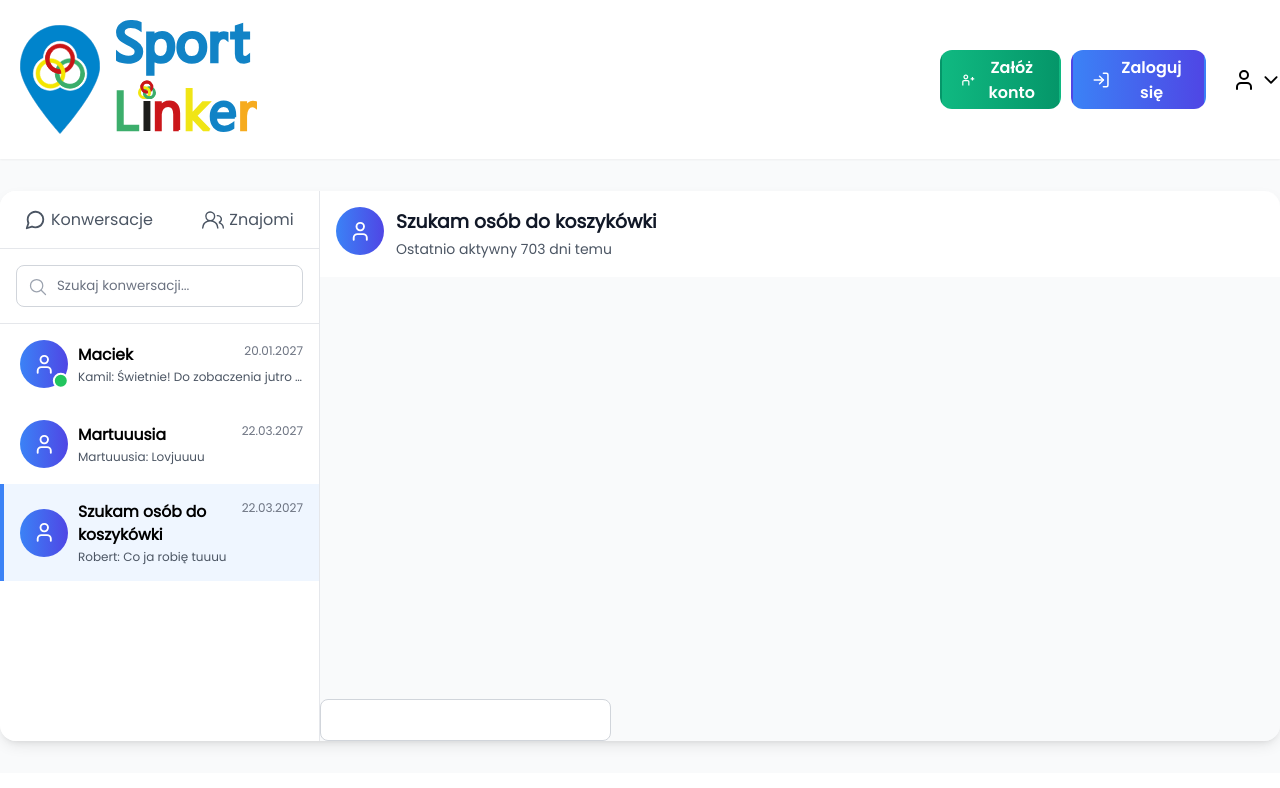
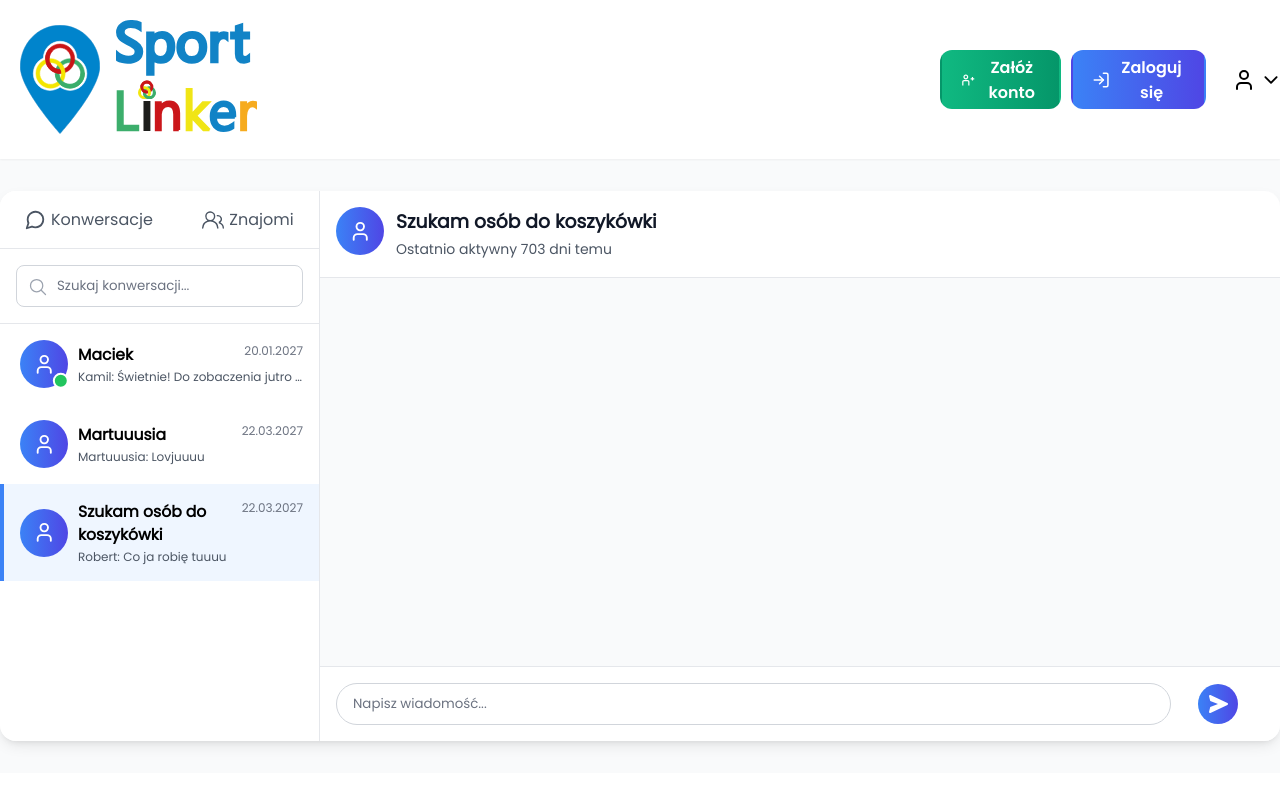
Before and after one commit to Michuxx/SportLinker, a React (Vite) app in the folder SportLinkerFrontend/: page /messages in a window 1280 px wide. Both pictures are taken after a click on the button 159 px from the left and 532 px from the top of the page. Shown: the top 788 px of the page. Built offline with nearby package versions, Linux system fonts and the light colour scheme.

Commit message:
Added button and input for sending messages

```diff
--- a/SportLinkerFrontend/src/components/component-items/button/button.css
+++ b/SportLinkerFrontend/src/components/component-items/button/button.css
@@ -495,3 +495,21 @@ button {
 .filterClearButton:hover {
   color: rgb(37 99 235);
 }
+
+.sendMessageButton {
+  border-radius: 9999px;
+  padding: 0.5rem;
+  background: linear-gradient(to right, #3b82f6, #4f46e5);
+  color: #fff;
+  transition: transform 0.2s ease, box-shadow 0.2s ease, filter 0.2s ease;
+}
+
+.sendMessageButton:hover {
+  box-shadow: 0 4px 15px rgba(79, 70, 229, 0.4);
+  filter: brightness(1.1);
+}
+
+.sendMessageButton:active {
+  transform: translateY(0) scale(0.95);
+  box-shadow: 0 2px 5px rgba(79, 70, 229, 0.4);
+}
--- a/SportLinkerFrontend/src/components/component-items/button/button.jsx
+++ b/SportLinkerFrontend/src/components/component-items/button/button.jsx
@@ -39,6 +39,7 @@ const Button = ({ children, style, width, height, onClick, Icon }) => {
     rejectButton: "rejectButton",
     filterAdvancedButton: "filterAdvancedButton",
     filterClearButton: "filterClearButton",
+    sendMessageButton: "sendMessageButton",
   };
 
   const buttonStyle = buttonType[style];
--- a/SportLinkerFrontend/src/components/component-items/input/input.css
+++ b/SportLinkerFrontend/src/components/component-items/input/input.css
@@ -32,3 +32,7 @@
 .input-error-wrapper {
   width: 100%;
 }
+
+.chat-input {
+  border-radius: 2rem;
+}
--- a/SportLinkerFrontend/src/components/messagesSection/conversation/ConversationChatBar.jsx
+++ b/SportLinkerFrontend/src/components/messagesSection/conversation/ConversationChatBar.jsx
@@ -1,10 +1,21 @@
+import Button from "../../component-items/button/button";
 import Input from "../../component-items/input/Input";
 import "./conversation.css";
+import { BiSolidSend } from "react-icons/bi";
 
 const ConversationChatBar = () => {
   return (
     <div className="conversation-chat-bar-wrapper">
-      <Input></Input>
+      <div className="input-chat-wrapper">
+        <Input
+          width={100}
+          className="chat-input"
+          placeholder="Napisz wiadomość..."
+        />
+      </div>
+      <div className="send-message-btn-wrapper">
+        <Button Icon={<BiSolidSend size={24} />} style="sendMessageButton" />
+      </div>
     </div>
   );
 };
--- a/SportLinkerFrontend/src/components/messagesSection/conversation/conversation.css
+++ b/SportLinkerFrontend/src/components/messagesSection/conversation/conversation.css
@@ -26,6 +26,27 @@
   display: flex;
   flex-direction: column;
   flex: 1 1 0%;
+  border-bottom: 1px solid rgb(229 231 235);
+  border-top: 1px solid rgb(229 231 235);
+}
+
+.conversation-chat-bar-wrapper {
+  width: 100%;
+  display: flex;
+  justify-content: space-between;
+  padding: 1rem;
+  background-color: #fff;
+}
+
+.input-chat-wrapper {
+  width: 90%;
+}
+
+.send-message-btn-wrapper {
+  width: 10%;
+  display: flex;
+  align-items: center;
+  justify-content: center;
 }
 
 .null-conversation-wrapper {
```
